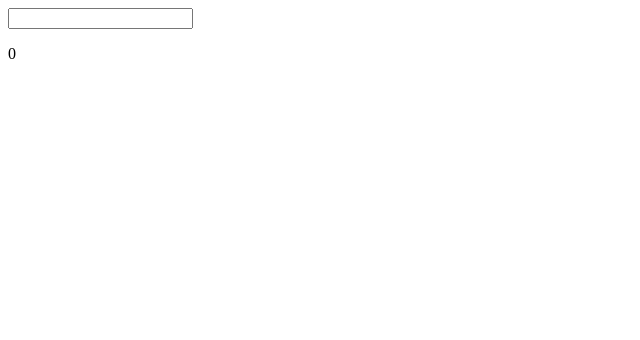
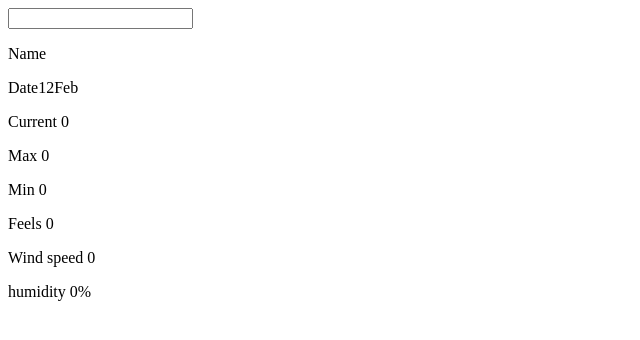
Before and after one commit to huanamigo/weather-app, a React (Vite) app: page / in a window 1280 px wide. Shown: the top 340 px of the page, without its empty margins (0-640 px from the left). Built offline with nearby package versions, Linux system fonts and the light colour scheme; no server answers.

Commit message:
added some variables

```diff
--- a/src/App.tsx
+++ b/src/App.tsx
@@ -11,12 +11,26 @@ function App() {
       condition: {
         icon: '',
       },
+      feelslike_c: 0,
+      wind_kph: 0,
+      humidity: 0,
+    },
+    forecast: {
+      forecastday: [
+        {
+          day: {
+            maxtemp_c: 0,
+            mintemp_c: 0,
+          },
+        },
+      ],
     },
   });
   const [query, setQuery] = useState('');
   const URL: string = `https://api.weatherapi.com/v1/forecast.json?key=${
     import.meta.env.VITE_KEY
   }&q=${query}&days=1&aqi=yes&alerts=no`;
+  const date = new Date();
 
   const fetchData = async (URL: string) => {
     const res = await fetch(URL);
@@ -33,6 +47,19 @@ function App() {
           condition: {
             icon: data.current.condition.icon,
           },
+          feelslike_c: data.current.feelslike_c,
+          wind_kph: data.current.wind_kph,
+          humidity: data.current.humidity,
+        },
+        forecast: {
+          forecastday: [
+            {
+              day: {
+                maxtemp_c: data.forecast.forecastday[0].day.maxtemp_c,
+                mintemp_c: data.forecast.forecastday[0].day.mintemp_c,
+              },
+            },
+          ],
         },
       });
       console.log(data);
@@ -57,8 +84,18 @@ function App() {
           value={query}
           onChange={(e) => handleQueryChange(e)}
         />
-        <p>{data.location.name}</p>
-        <p>{data.current.temp_c}</p>
+        <p>Name {data.location.name}</p>
+        <p>
+          Date
+          {String(date.toLocaleString('default', { day: '2-digit' })) +
+            String(date.toLocaleString('default', { month: 'short' }))}
+        </p>
+        <p>Current {data.current.temp_c}</p>
+        <p>Max {data.forecast.forecastday[0].day.maxtemp_c}</p>
+        <p>Min {data.forecast.forecastday[0].day.mintemp_c}</p>
+        <p>Feels {data.current.feelslike_c}</p>
+        <p>Wind speed {data.current.wind_kph}</p>
+        <p>humidity {data.current.humidity}%</p>
         <img src={data.current.condition.icon} alt="" />
       </div>
     </>
```
